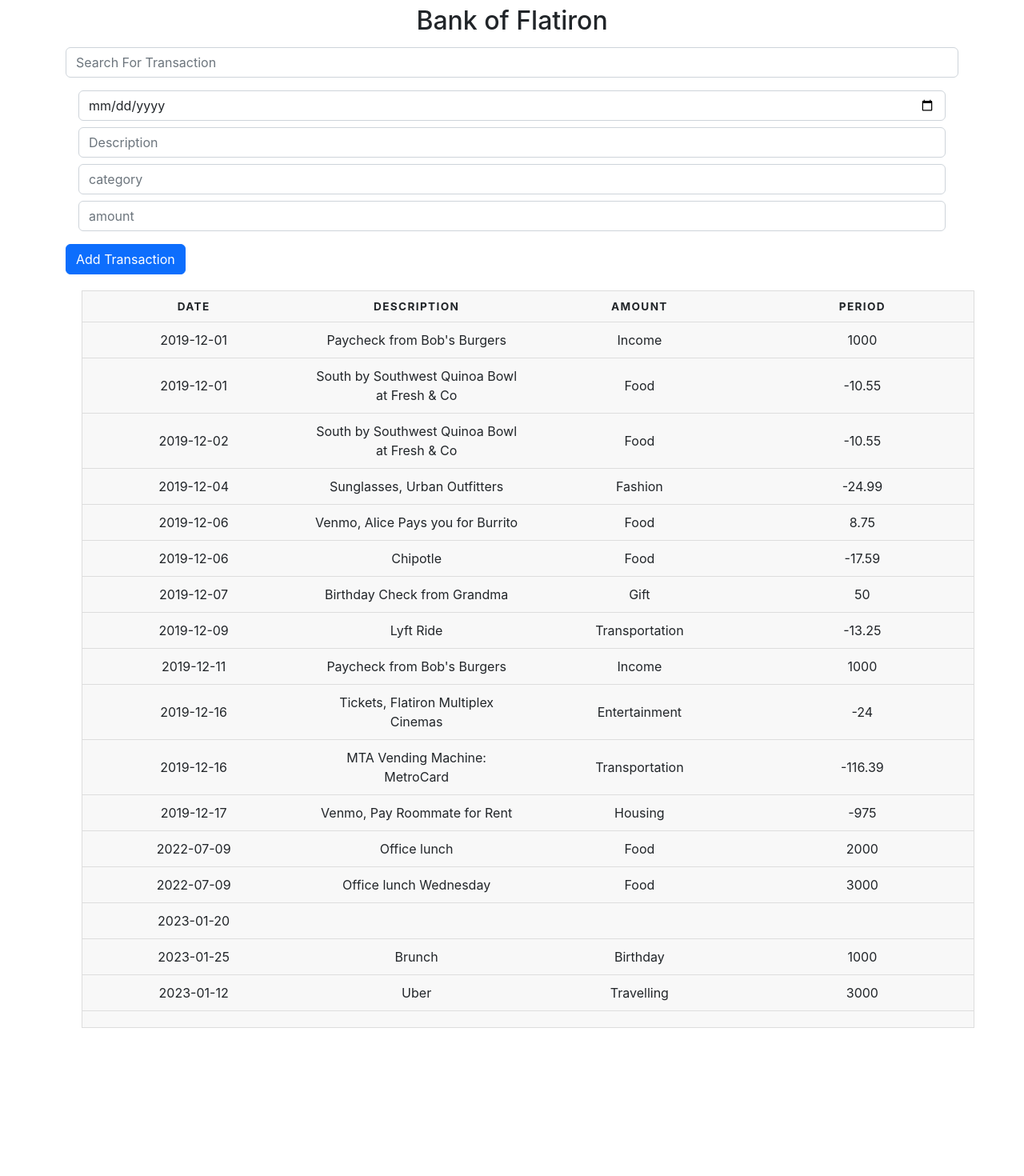
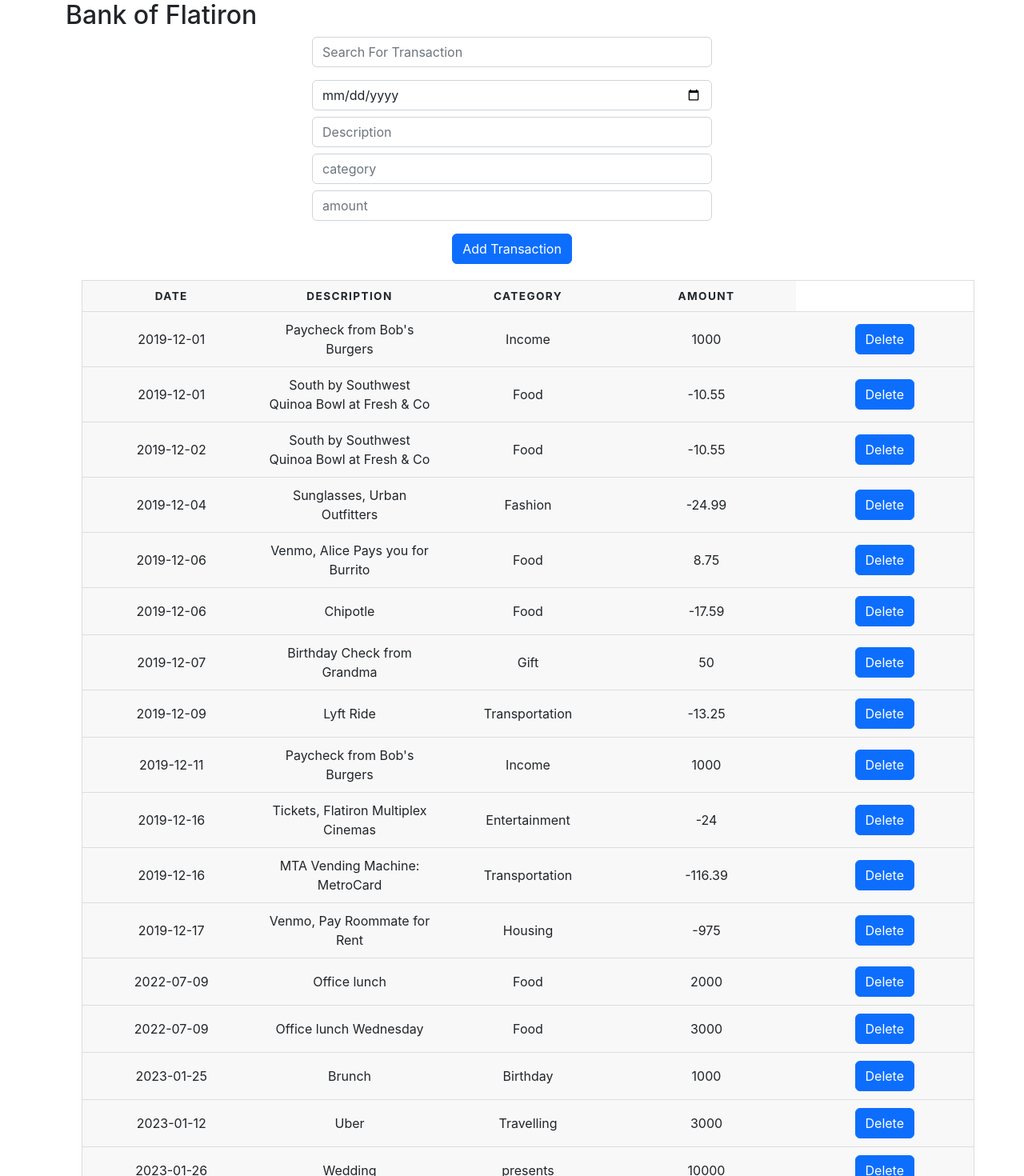
Before and after one commit to T-erry/bank-of-flatiron, a React (Create React App) app: page / in a window 1280 px wide. Shown: the top 1470 px of the page at 80% size. Before the commit the page ends 1305 px from the top, so only its background shows below. Built offline with nearby package versions, Linux system fonts and the light colour scheme; data requests are answered from the project's data file.

Commit message:
modified components

```diff
--- a/db.json
+++ b/db.json
@@ -99,13 +99,6 @@
       "id": 14
     },
     {
-        "date": "2023-01-20",
-        "description": "",
-        "cattegory": "",
-        "amount": "",
-        "id": 15
-      },
-      {
       "date": "2023-01-25",
       "description": "Brunch",
       "cattegory": "",
@@ -122,11 +115,18 @@
       "id": 17
     },
     {
-        "date": "",
-        "description": "",
-        "cattegory": "",
-        "amount": "",
-        "id": 18
+      "date": "2023-01-26",
+      "description": "Wedding",
+      "category": "presents",
+      "amount": "10000",
+      "id": 19
+    },
+    {
+      "date": "2023-01-11",
+      "description": "Food",
+      "category": "Online",
+      "amount": "2000",
+      "id": 20
     }
   ]
 }
--- a/src/components/Account/Account.js
+++ b/src/components/Account/Account.js
@@ -6,7 +6,13 @@ import TransactionList from '../TransactionList/TransactionList'
 
 function Account() {
     const [transactions, setTransactions] = useState([])
+    const [search, setSearch] = useState("");
 
+    function updatedTransactions(newTransations){
+      const updatedTransactionsArray = [...transactions, newTransations]
+      setTransactions(updatedTransactionsArray);
+
+    }
     useEffect(() => {
       fetch("http://localhost:8001/transactions")
       .then((response)=> response.json())
@@ -16,9 +22,9 @@ function Account() {
     }, [])
   return (
     <div>
-        <Search/>
-        <TransactionForm/>
-        <TransactionList transactions={transactions}/>
+        <Search setSearch={setSearch}/>
+        <TransactionForm newData={updatedTransactions}/>
+        <TransactionList transactions={transactions} searchTerm={search}/>
     </div>
   );
 }
--- a/src/components/Search/Search.js
+++ b/src/components/Search/Search.js
@@ -1,8 +1,14 @@
 import React from 'react'
-function Search() {
+function Search({setSearch}) {
+function handleSearch(e){
+  setSearch(e.target.value)
+  console.log(e.target.value);
+
+}
+
   return (
     <div className='Search'>
-<input type="text" class="form-control" placeholder='Search For Transaction'/>
+<input type="text" onChange={handleSearch} className="form-control" placeholder='Search For Transaction'/>
     </div>
   )
 }
--- a/src/components/Transaction/Transaction.js
+++ b/src/components/Transaction/Transaction.js
@@ -1,6 +1,19 @@
 import React from 'react'
 
-function Transaction({date, description, category, amount}) {
+function Transaction({id, date, description, category, amount}) {
+
+  function handleDelete(){
+    fetch(`http://localhost:8001/transactions/${id}`,{
+      method: "DELETE",
+      headers:{
+        "Content-Type":  "application/json",
+        "Accept":  "application/json"
+      },
+    })
+    .then(r=> r.json())
+    .then(alert("Transacton Deleted"))
+
+  }
   return (
     <>
     <tr>
@@ -8,7 +21,7 @@ function Transaction({date, description, category, amount}) {
       <td>{description}</td>
       <td>{category}</td>
       <td>{amount}</td>
-      <td><button className="btn btn-primary">Delete</button></td>
+      <td><button onClick={handleDelete} className="btn btn-primary text-center">Delete</button></td>
 
     </tr>
     </>
--- a/src/components/TransactionList/TransactionList.js
+++ b/src/components/TransactionList/TransactionList.js
@@ -1,6 +1,14 @@
 import React from "react";
+import Transaction from "../Transaction/Transaction";
 
-function TransactionList({transactions}) {
+function TransactionList({ transactions, searchTerm }) {
+  if (transactions) {
+    const filteredTransactions = transactions.filter((transaction) => {
+      return transaction.description
+        .toLowerCase()
+        .includes(searchTerm.toLowerCase());
+    });
+
     return (
       <div className="TransactionList">
         <table>
@@ -8,30 +16,29 @@ function TransactionList({transactions}) {
             <tr>
               <th scope="col">Date</th>
               <th scope="col">Description</th>
+              <th scope="col">Category</th>
               <th scope="col">Amount</th>
-      <th scope="col">Period</th>
             </tr>
           </thead>
           <tbody>
-
-  {transactions.map((transaction)=>{
-     console.log(transaction);
-   return <tr>
-      <td>{transaction.date}</td>
-      <td>{transaction.description}</td>
-      <td>{transaction.category}</td>
-      <td>{transaction.amount}</td>
-
-    </tr>
-
+            {/* // lists all elements that will be rendered in jsx */}
+            {filteredTransactions.map((transaction) => {
+              return (
+                <Transaction
+                  key={transaction.id}
+                  id={transaction.id}
+                  date={transaction.date}
+                  description={transaction.description}
+                  category={transaction.category}
+                  amount={transaction.amount}
+                />
+              );
             })}
-
-
           </tbody>
         </table>
-
       </div>
     );
   }
+}
 
 export default TransactionList;
--- a/src/components/TrasactionForm/TransactionForm.js
+++ b/src/components/TrasactionForm/TransactionForm.js
@@ -1,16 +1,50 @@
-import React from 'react'
+import React, {useState} from 'react'
 
-function TransactionForm() {
+function TransactionForm({newData}) {
+  const [formData, setFormData] = useState({
+    date:"",
+    description: " ",
+    category: "amount",
+    amount: ""
+  });
+  function handleSubmit(e){
+    e.preventDefault();
+    fetch("http://localhost:8001/transactions", {
+      method: "POST",
+      headers:{
+        "Content-Type": "application/json",
+        "Accept": "application/json"
+      },
+      body: JSON.stringify(formData)
+    })
+    .then(response=> response.json())
+    .then(data=> newData(data))
+
+  }
+
+  function handleChange(e){
+    const key = e.target.name;
+    const value = e.target.value;
+    console.log(key);
+    console.log(value);
+    setFormData({
+      ...formData, [key]: value
+    });
+
+  }
   return (
     <div>
-        <form>
-  <div className="FransactionForm m-3">
-    <input type="date"  className="form-control mb-2" name="date"/>
-    <input type="text" className="form-control mb-2 text-muted" name="description" placeholder="Description" />
-    <input type="text" className="form-control mb-2 text-muted" name="category" placeholder="category" />
-    <input type="number" className="form-control mb-2 text-muted" name="amount" placeholder="amount" />
+        <form onSubmit={handleSubmit}>
+  <div className="TransactionInputs m-3">
+    <input type="date" onChange={handleChange}  className="form-control mb-2" name="date"/>
+    <input type="text" onChange={handleChange} className="form-control mb-2 text-muted" name="description" placeholder="Description" />
+    <input type="text" onChange={handleChange} className="form-control mb-2 text-muted" name="category" placeholder="category" />
+    <input type="number" onChange={handleChange} className="form-control mb-2 text-muted" name="amount" placeholder="amount" />
   </div>
-  <button type="submit" class="btn btn-primary">Add Transaction</button>
+  <div className='d-flex justify-content-center'>
+  <button type="submit" className="btn btn-primary mx-auto">Add Transaction</button>
+  </div>
+
 </form>
     </div>
   )
--- a/src/index.css
+++ b/src/index.css
@@ -11,10 +11,9 @@ code {
   font-family: source-code-pro, Menlo, Monaco, Consolas, 'Courier New',
     monospace;
 }
- h2{
-  text-align: center;
-  line-height: 1.6;
-
+input{
+  max-width: 500px;
+  margin: 0 auto;
 }
 table {
   border: 1px solid #ccc;
@@ -52,11 +51,6 @@ table th {
   table {
     border: 0;
   }
-
-  table caption {
-    font-size: 1.3em;
-  }
-
   table thead {
     border: none;
     clip: rect(0 0 0 0);
```
Lines whose indentation alone changed are shown as unchanged.
